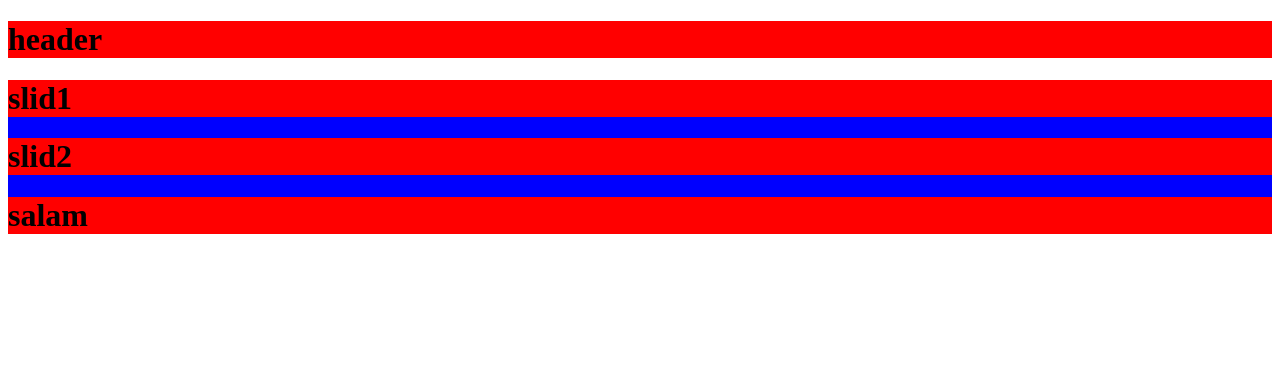
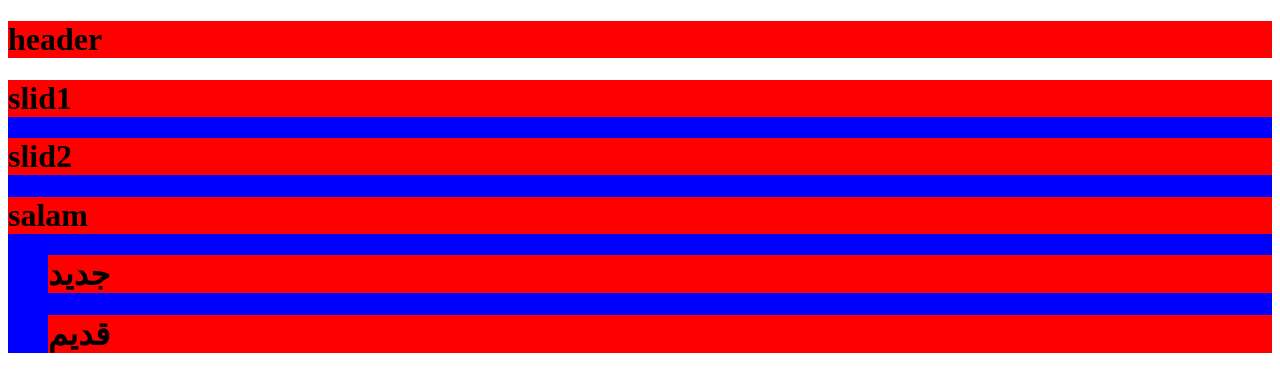
Before and after one commit to Mahdideliraj/git-amozesh, a plain HTML site: page index.html in a window 1280 px wide. Drawn offline with Linux system fonts and the light colour scheme.

Commit message:
ul added

```diff
--- a/index.html
+++ b/index.html
@@ -15,6 +15,10 @@
         <h1>salam</h1>
         <h1></h1>
         <h1></h1>
+        <ul>
+            <H1>جدید</H1>
+            <H1>قدیم</H1>
+        </ul>
     </div>
 </body>
 </html>
```
